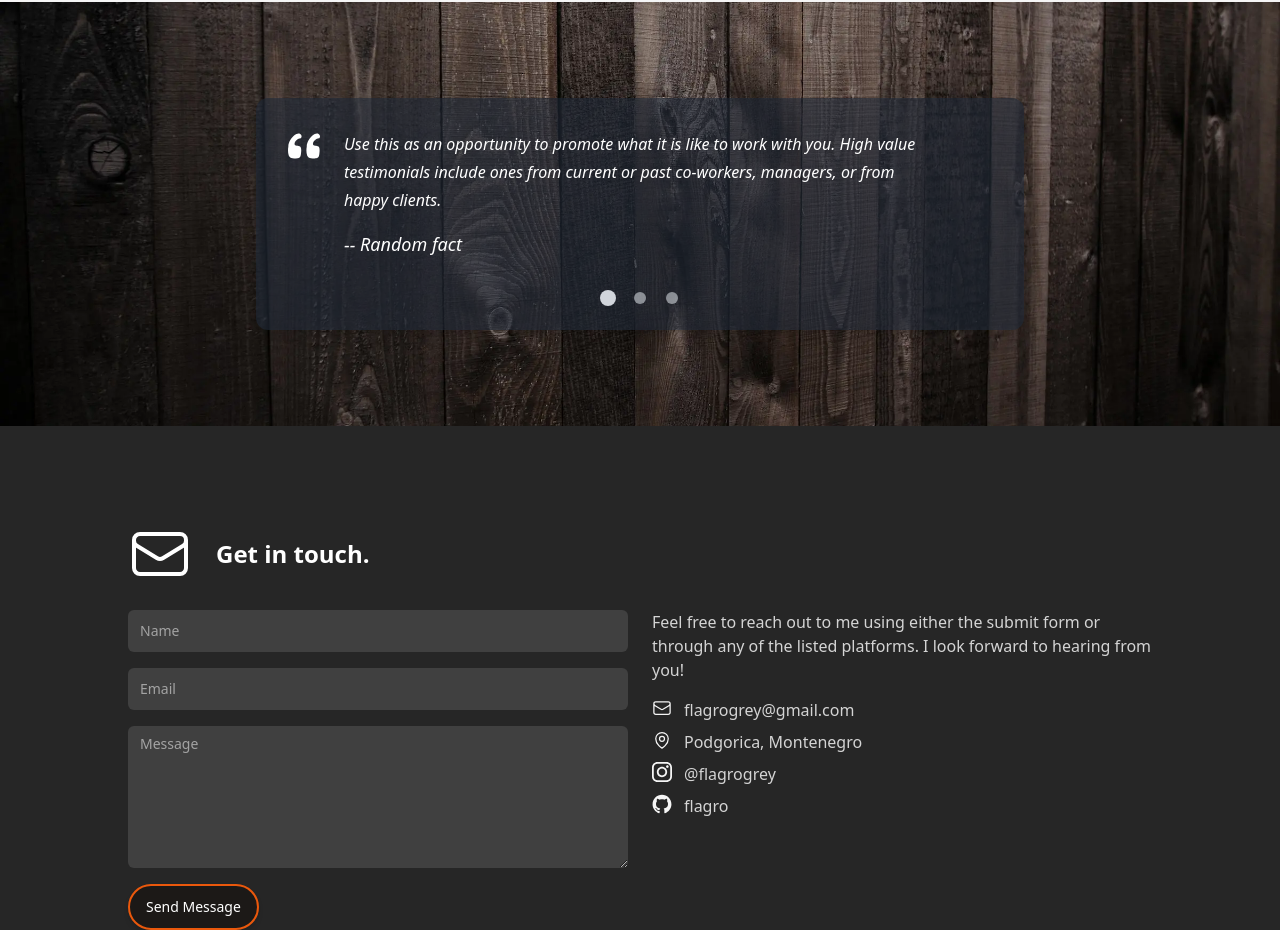
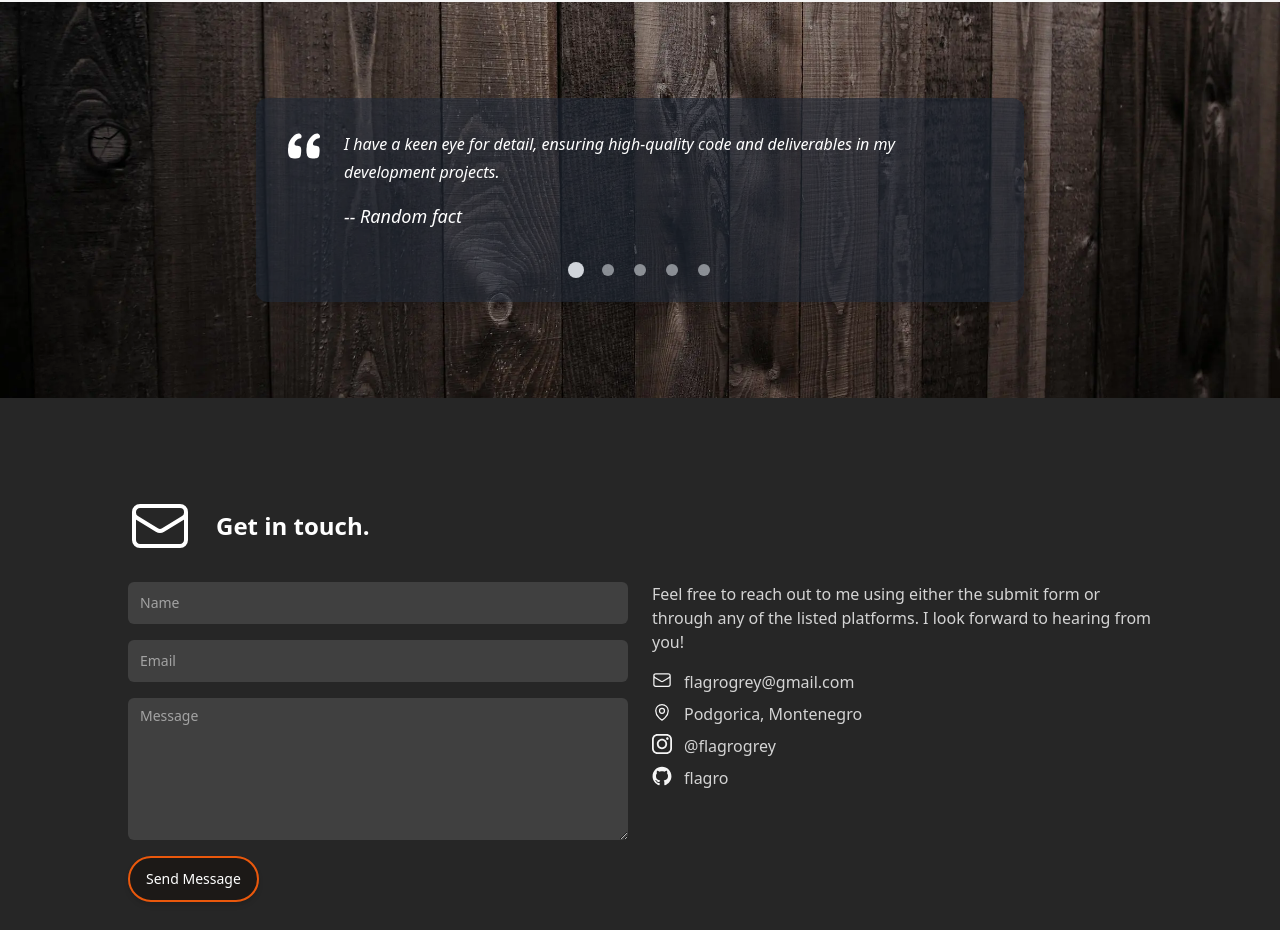
Before and after one commit to Flagro/flagrotown-resume, a Next.js app: page / in a window 1280 px wide. Shown: the part 3470-4400 px from the top of the page. Built offline with nearby package versions, Linux system fonts and the light colour scheme; no server answers.

Commit message:
Init random facts

```diff
--- a/src/data/data.tsx
+++ b/src/data/data.tsx
@@ -277,18 +277,23 @@ export const fact: TestimonialSection = {
   facts: [
     {
       name: 'Random fact',
-      text: 'Use this as an opportunity to promote what it is like to work with you. High value testimonials include ones from current or past co-workers, managers, or from happy clients.',
-      //image: 'https://cloudflare-ipfs.com/ipfs/Qmd3W5DuhgHirLHGVixi6V76LhCkZUz6pnFt5AJBiyvHye/avatar/169.jpg',
+      text: 'I have a keen eye for detail, ensuring high-quality code and deliverables in my development projects.',
     },
     {
       name: 'Random fact',
-      text: 'Here you should write some nice things that someone has said about you. Encourage them to be specific and include important details (notes about a project you were on together, impressive quality produced, etc).',
-      //image: 'https://cloudflare-ipfs.com/ipfs/Qmd3W5DuhgHirLHGVixi6V76LhCkZUz6pnFt5AJBiyvHye/avatar/14.jpg',
+      text: 'I have a strong background in mathematics, which enables me to approach problem-solving from a logical and analytical perspective.',
     },
     {
       name: 'Random fact',
-      text: 'Add several of these, and keep them as fresh as possible, but be sure to focus on quality testimonials with strong highlights of your skills/work ethic.',
-      //image: 'https://cloudflare-ipfs.com/ipfs/Qmd3W5DuhgHirLHGVixi6V76LhCkZUz6pnFt5AJBiyvHye/avatar/69.jpg',
+      text: 'I have a passion for innovation and enjoy exploring cutting-edge technologies to develop creative and impactful solutions.',
+    },
+    {
+      name: 'Random fact',
+      text: 'I have extensive experience conducting demonstrations, including trainings, related to the integration of digital automation capabilities.',
+    },
+    {
+      name: 'Random fact',
+      text: 'As a hobby, I am a music producer proficient in playing guitar, bass, and drums, in addition to utilizing MIDI techniques.',
     },
   ],
 };
```
